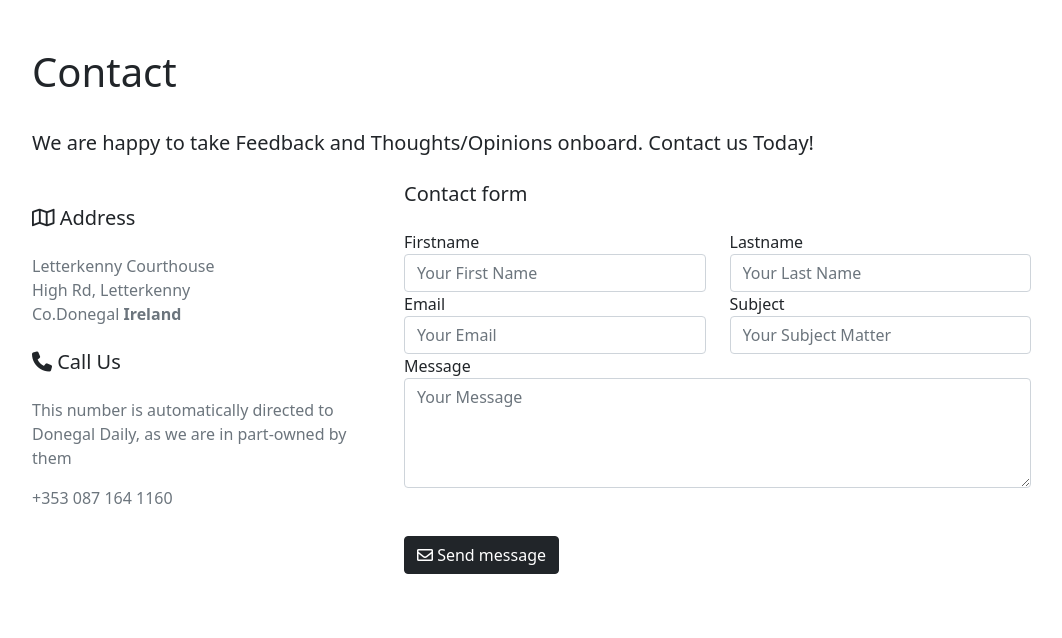
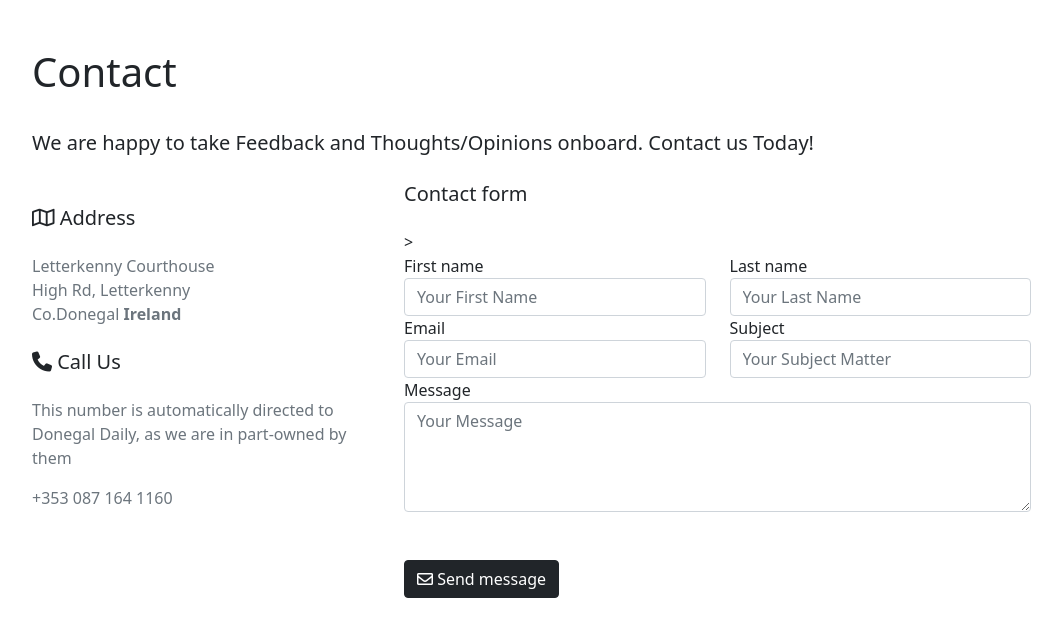
Before and after one commit to MeganNyhan/CI_PP4_Donegal_Courts, a Django app: template templates/contact.html in a window 1280 px wide. Shown: the part 76-714 px from the top of the page, without its empty margins (50-1112 px from the left). Run offline with Django 3.2, Linux system fonts and the light colour scheme; the template is opened without the code that fills it, so the values that code supplies are empty; some libraries are stand-ins or nearby versions.

Commit message:
Add changes ot contact form field inputs

```diff
--- a/blog/views.py
+++ b/blog/views.py
@@ -2,7 +2,7 @@
 from django.shortcuts import render, redirect, get_object_or_404
 from django.views.generic import ListView, DetailView, CreateView, UpdateView, DeleteView
 from .models import Post, Comment
-from .forms import EditForm, CommentForm, ContactForm
+from .forms import EditForm, CommentForm
 from django.core.mail import send_mail, BadHeaderError
 from django.http import HttpResponseRedirect, HttpResponse
 from django.urls import reverse_lazy, reverse
--- a/contact/templates/contact.html
+++ b/contact/templates/contact.html
@@ -38,20 +38,19 @@
             <div class="col-lg-12 col-md-6 mb-4">
               <!-- Start of Contact Form -->
               <h5 class="lined mb-4">Contact form</h5>
-              <form id="contact-form" method="post" action="{% url 'contact' %}" class="contact-form form">
-                {% csrf_token %}
+              <form id="contact-form" method="post" action="{% url 'contact' %}" class="contact-form form" {% csrf_token %}>
                 <div class="row">
                   <div class="form-group col-lg-6">
-                    <label for="name" class="font-weight-normal">Firstname</label>
+                    <label for="name" class="font-weight-normal">First name</label>
                     <input id="name" type="text" name="name" class="form-control" placeholder="Your First Name">
                   </div>
                   <div class="form-group col-lg-6">
-                    <label for="surname" class="font-weight-normal">Lastname </label>
+                    <label for="surname" class="font-weight-normal">Last name </label>
                     <input id="surname" type="text" name="last_name" class="form-control" placeholder="Your Last Name">
                   </div>
                   <div class="form-group col-lg-6">
                     <label for="email" class="font-weight-normal">Email</label>
-                    <input id="email" type="email" name="from_email" class="form-control" placeholder="Your Email">
+                    <input id="email" type="email" name="email" class="form-control" placeholder="Your Email">
                   </div>
                   <div class="form-group col-lg-6">
                     <label for="subject" class="font-weight-normal">Subject</label>
--- a/contact/views.py
+++ b/contact/views.py
@@ -7,11 +7,11 @@ def contactForm(request):
     if request.method == "POST":
         contact = Contact()
         name = request.POST.get('name')
-        from_email = request.POST.get('from_email')
+        email = request.POST.get('email')
         message = request.POST.get('message')
 
         contact.name = name
-        contact.from_email = from_email
+        contact.email = email
         contact.message = message
         contact.save()
 
```
Also changed, not shown: blog/forms.py (+0 -9 lines), contact/models.py (+5 -5 lines), contact/migrations/0001_initial.py, contact/migrations/0002_auto_20220518_2009.py (added), contact/migrations/0002_delete_contact.py (deleted), contact/migrations/0003_auto_20220518_2017.py (added), contact/migrations/0003_contact.py (deleted), contact/migrations/0004_auto_20220518_2024.py (added), contact/migrations/0005_auto_20220518_2029.py (added), contact/migrations/0006_auto_20220518_2030.py (added), contact/migrations/0007_auto_20220518_2032.py (added), contact/migrations/0008_alter_contact_name.py (added), db.sqlite3.
